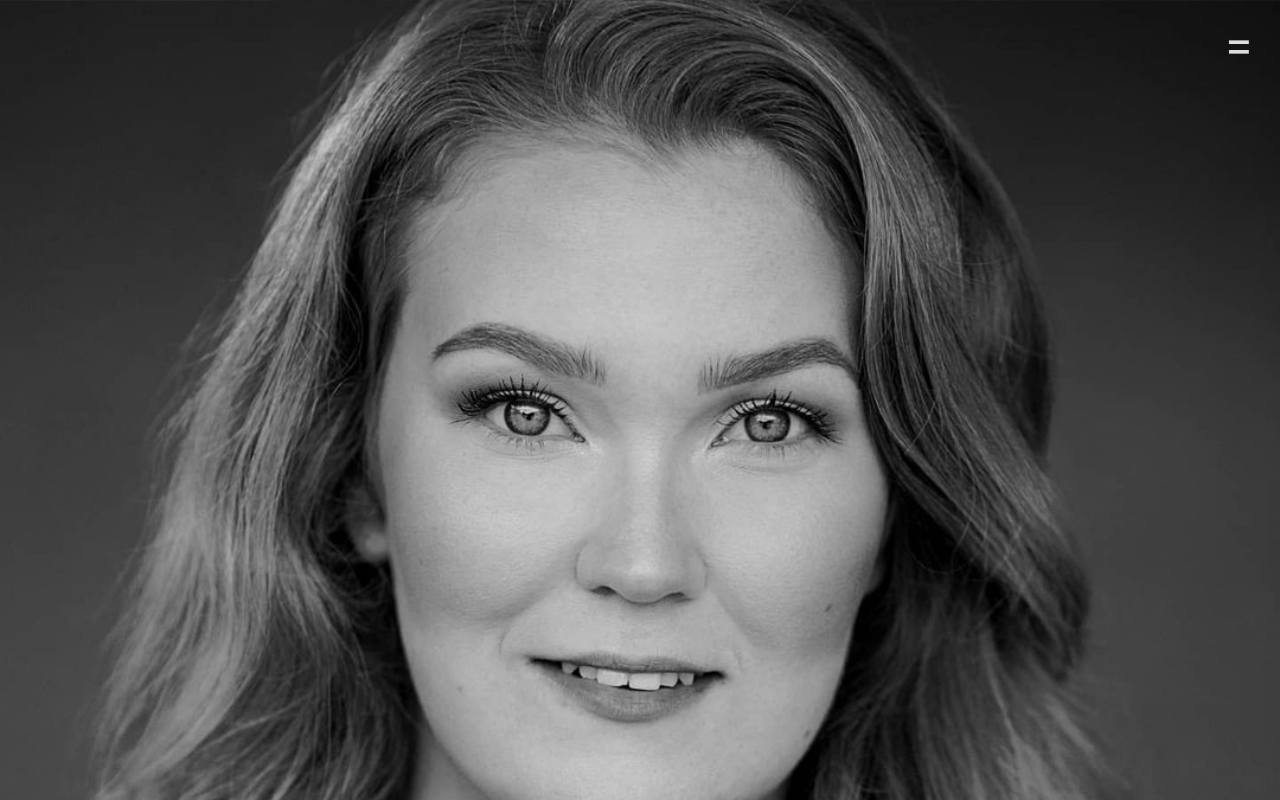
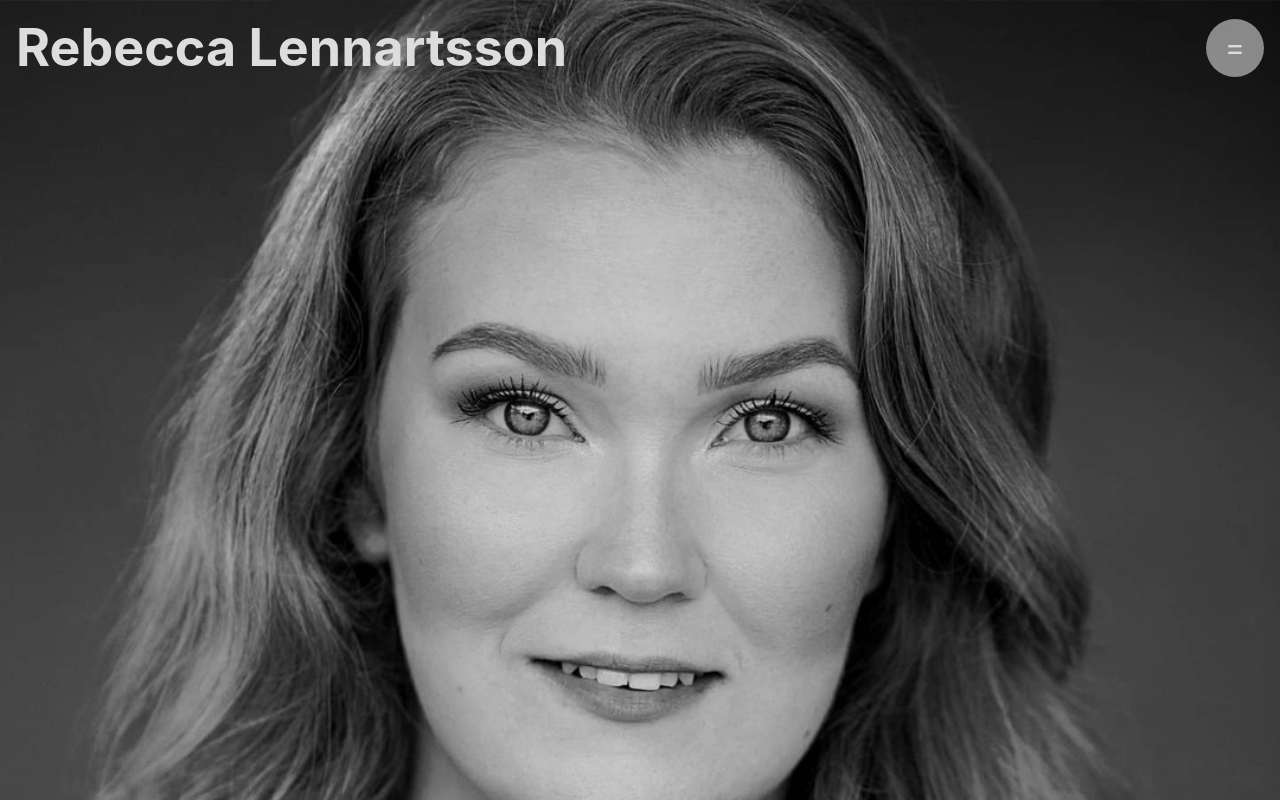
Before and after one commit to rebeccalennartsson/rebeccalennartsson, a React (Create React App) app: page / in a window 1280 px wide. Shown: the top 800 px of the page. Built offline with nearby package versions, Linux system fonts and the light colour scheme.

Commit message:
updated menu

```diff
--- a/package.json
+++ b/package.json
@@ -1,5 +1,5 @@
 {
-  "name": "bl",
+  "name": "rebeccalennartsson",
   "homepage": "https://rebeccalennartsson.github.io/rebeccalennartsson",
   "version": "0.1.0",
   "private": true,
--- a/src/Components/Menu.js
+++ b/src/Components/Menu.js
@@ -1,5 +1,5 @@
 import './Menu.scss';
-import { useState, useContext } from 'react';
+import { useState, useContext, useEffect } from 'react';
 import { PagesContext } from '../Server/PagesContext';
 
 /**
@@ -28,20 +28,42 @@ const MenuItems = (props) => {
     return (
         <div className="topnav">
             {links}
-            <a onClick={closeLinks}>X</a>
+            <a href="#close-menu" onClick={closeLinks}>X</a>
         </div>
     );
 };
 
 export const Menu = () => {
     const [isOpen, setIsOpen] = useState(false);
+    const [isInView, setIsInView] = useState(false);
+    const handleScroll = () => {
+        const position = window.pageYOffset;
+        setIsInView((window.innerHeight - 75) < position);
+    };
+
+    useEffect(() => {
+        window.addEventListener('scroll', handleScroll, { passive: true });
+        return () => window.removeEventListener('scroll', handleScroll);
+    }, []);
+
+    const style = {
+        'backgroundColor': '#dddddd',
+        'boxShadow': '0 1px 3px rgba(0,0,0,0.12), 0 1px 2px rgba(0,0,0,0.24)',
+        'transition': 'all 0.3s cubic-bezier(.25,.8,.25,1)',
+        'opacity': '0.9'
+    };
+
     return (
         <div>
             <MenuItems isOpen={isOpen} closeLinks={() => setIsOpen(false)} />
             {isOpen ? null : (
-                <a className="menu-toggle" onClick={() => setIsOpen(true)}>
-                    =
-                </a>
+                <div style={isInView ? style : {}} className="menu-toggle">
+                    <h1 style={{'color': isInView ? '#333333' : ''}}>Rebecca Lennartsson</h1>
+
+                    <a style={{'color': isInView ? '#dddddd' : '', 'backgroundColor': isInView ? '#333333' : ''}} href="#menu" onClick={() => setIsOpen(true)}>
+                        =
+                    </a>
+                </div>
             )}
         </div>
     );
--- a/src/Components/Menu.scss
+++ b/src/Components/Menu.scss
@@ -28,11 +28,30 @@
 }
 
 .menu-toggle {
-    @extend #main-menu-phone;
-    min-width: 40px;
-    min-height: 40px;
-    margin: $margin;
+    width: 100%;
+    display: flex;
+    align-items: center;
+    position: fixed;
+    justify-content: space-between;
     color: $white;
-    font-size: 45px;
-    right: 0;
+    a {
+        min-width: 38px;
+        min-height: 38px;
+        text-align: center;
+        margin: $margin;
+        color: inherit;
+        font-size: 30px;
+        text-decoration: none;
+        background-color: rgba(255, 255, 255, 0.5);
+        padding: 10px;
+        border-radius: 50%;
+    }
+
+    h1 {
+        margin: $margin;
+        word-break: break-word;
+        -webkit-hyphens: auto;
+        -moz-hyphens: auto;
+        hyphens: auto;
+    }
 }
--- a/src/Variables.scss
+++ b/src/Variables.scss
@@ -4,4 +4,4 @@ $padding: 16px;
 $maxWith: 700px;
 $transparent: rgba(255, 255, 255, 0.4);
 $black: #333333;
-$white: #ddd;
+$white: #dddddd;
```
Also changed, not shown: 1 other file (tests, documents, lock files or other folders).
